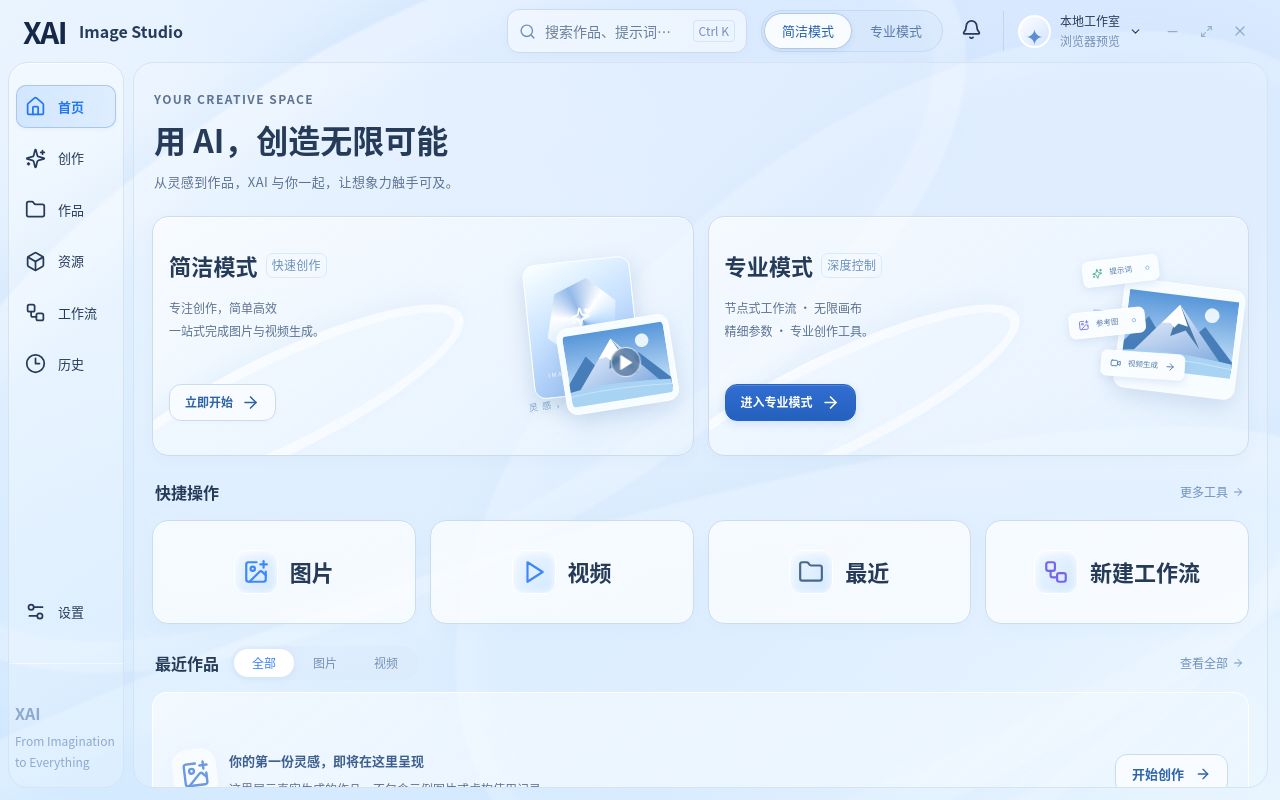
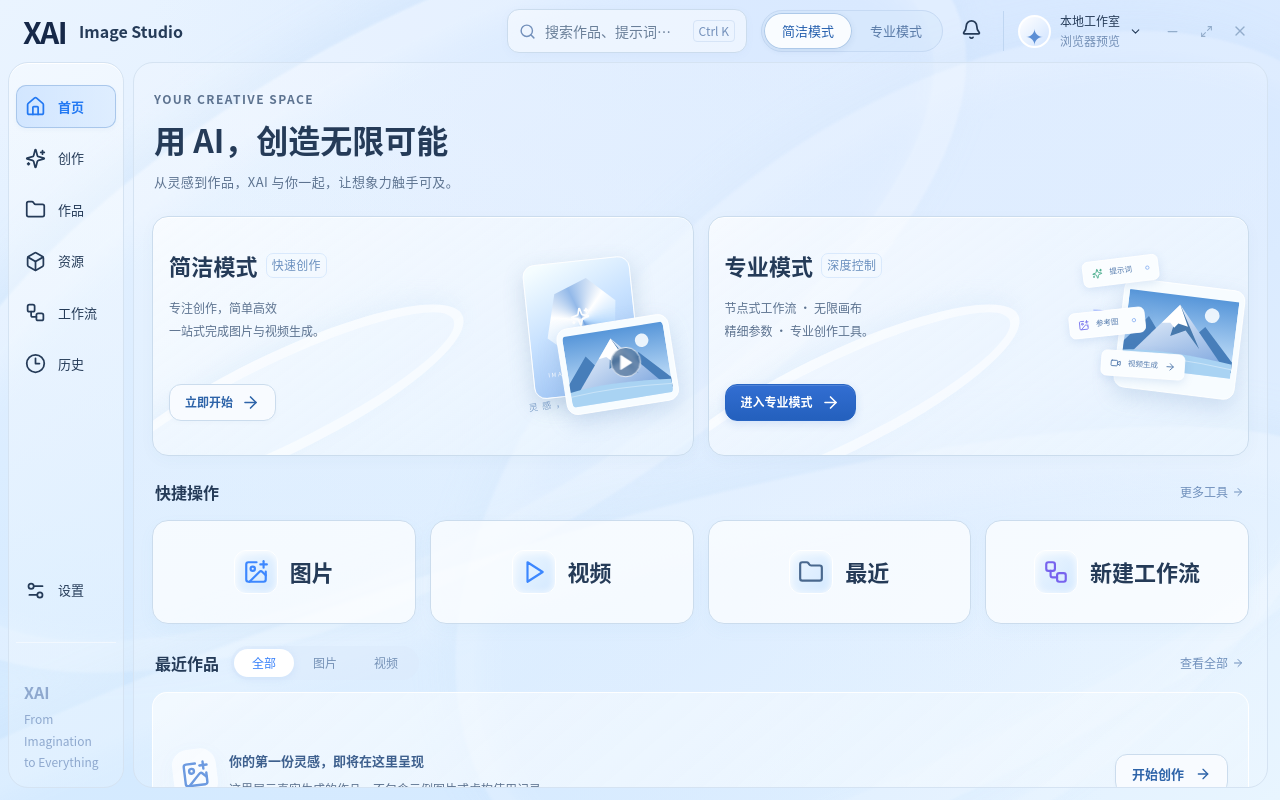
Before and after one commit to BGMYE/XAI, a React (Vite) app in the folder image-studio/frontend/: page / in a window 1280 px wide. Built offline with nearby package versions, Linux system fonts and the light colour scheme.

Commit message:
fix(studio): fit sidebar contents without horizontal scrolling

```diff
--- a/image-studio/frontend/src/studio/studio.css
+++ b/image-studio/frontend/src/studio/studio.css
@@ -337,7 +337,8 @@
   border-radius: 20px;
   background: linear-gradient(150deg, #ffffff6b, #edf7ff45);
   box-shadow: inset 0 1px 0 #fff;
-  overflow: auto;
+  overflow-x: hidden;
+  overflow-y: auto;
   min-height: 0;
 }
 .studio-sidebar button {
@@ -363,7 +364,7 @@
   background: #ffffff70;
 }
 .studio-sidebar-bottom footer {
-  margin: 30px -9px 0;
+  margin: 30px 0 0;
   padding: 36px 18px 14px;
   border-top: 1px solid #ffffff85;
   color: #8ea8ce;
```
